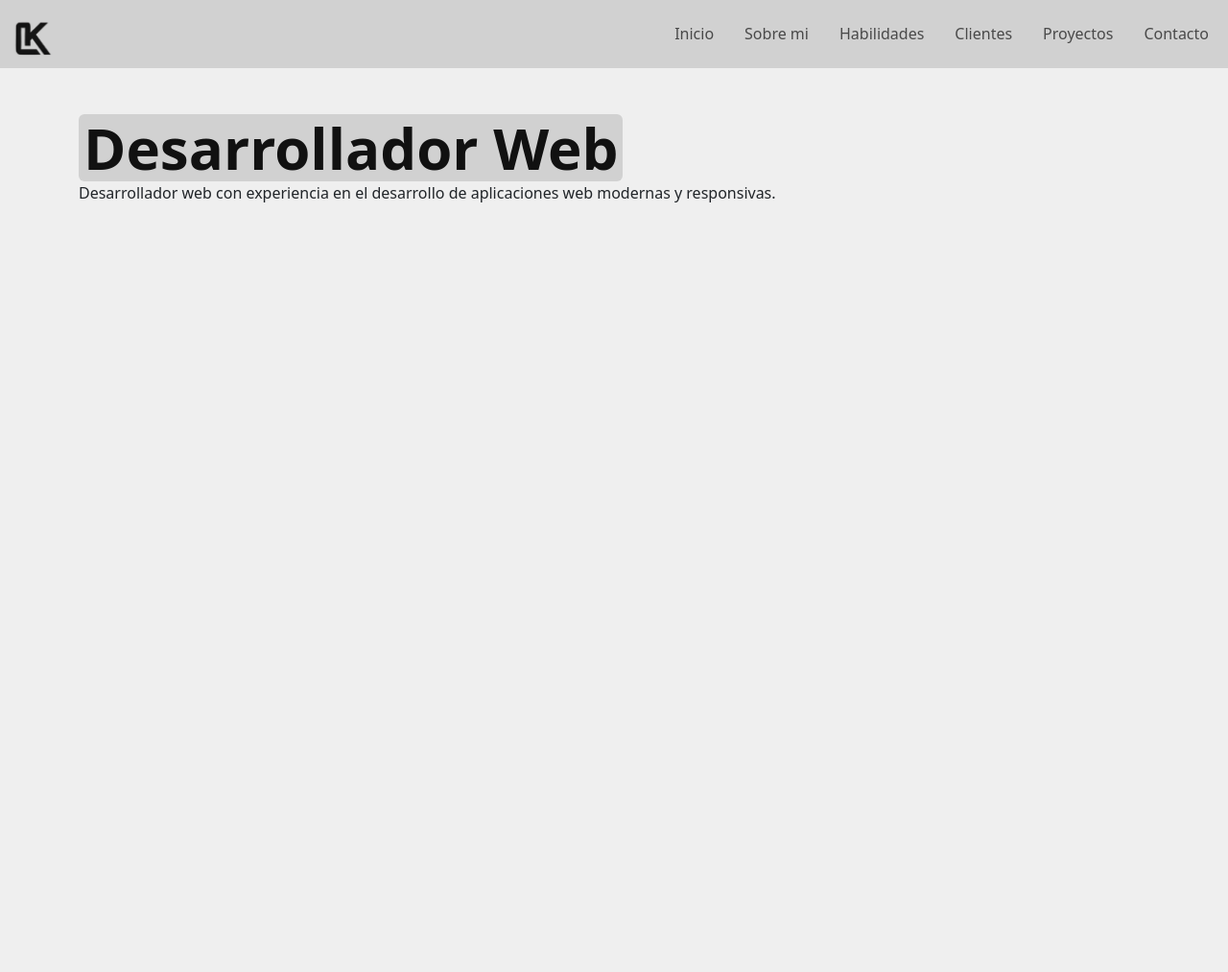
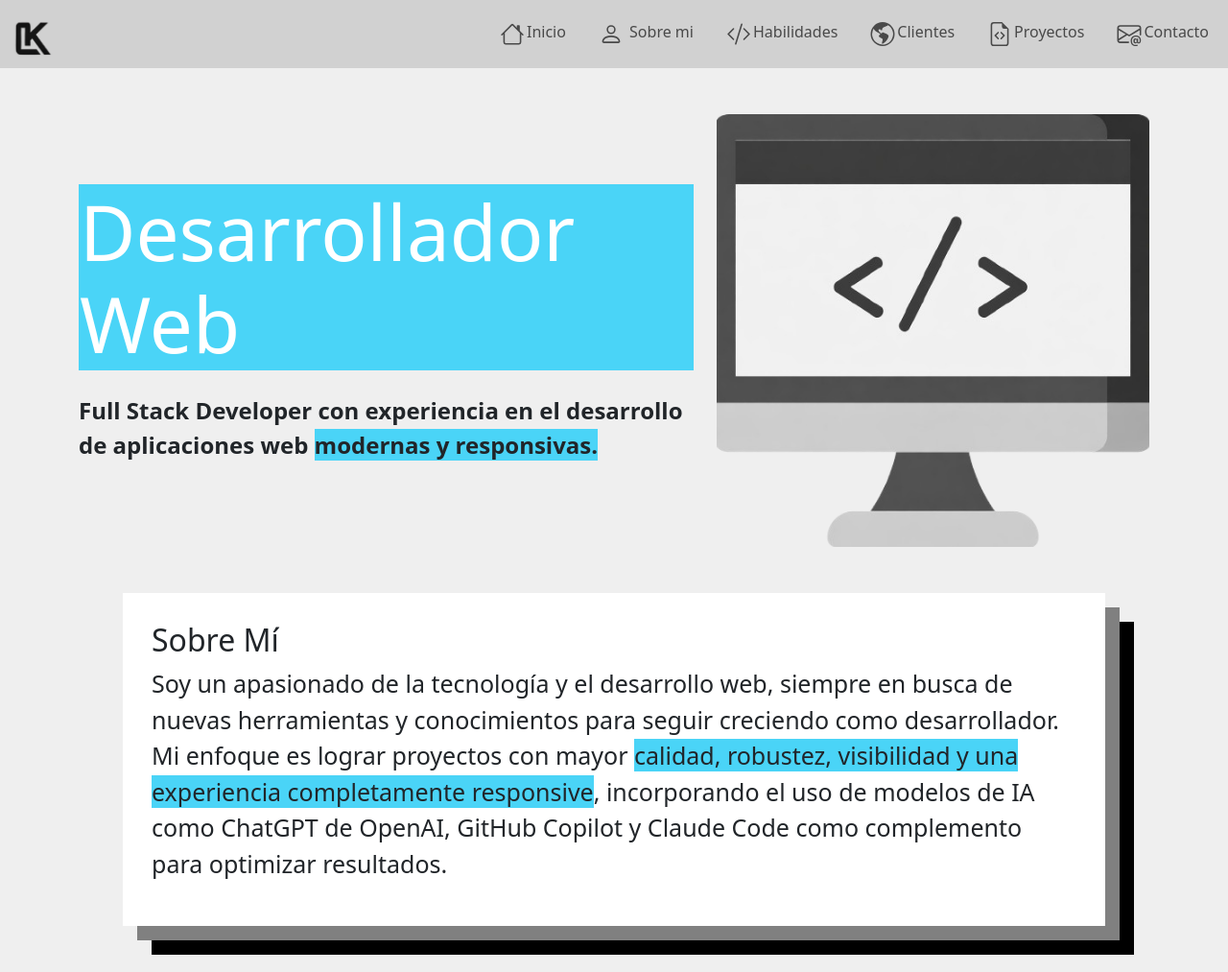
Before and after one commit to KarlosLuengas/Portafolio, a plain HTML site: page index.html in a window 1280 px wide. Shown: the whole page at 96% size. Before the commit the page ends 800 px from the top, so only its background shows below. Drawn offline with nearby package versions, Linux system fonts and the light colour scheme.

Commit message:
actualizacion-10-12-25

```diff
--- a/index.html
+++ b/index.html
@@ -20,22 +20,56 @@
       <div class="collapse navbar-collapse" id="navbarSupportedContent">
         <ul class="navbar-nav nav-underline ms-auto mb-2 mb-lg-0">
           <li class="nav-item">
-            <a class="nav-link " aria-current="page" href="#">Inicio</a>
+            <a class="nav-link  " aria-current="page" href="#"><svg xmlns="http://www.w3.org/2000/svg" width="30"
+                height="25" fill="currentColor" class="bi bi-house " viewBox="0 0 16 16">
+                <path
+                  d="M8.707 1.5a1 1 0 0 0-1.414 0L.646 8.146a.5.5 0 0 0 .708.708L2 8.207V13.5A1.5 1.5 0 0 0 3.5 15h9a1.5 1.5 0 0 0 1.5-1.5V8.207l.646.647a.5.5 0 0 0 .708-.708L13 5.793V2.5a.5.5 0 0 0-.5-.5h-1a.5.5 0 0 0-.5.5v1.293zM13 7.207V13.5a.5.5 0 0 1-.5.5h-9a.5.5 0 0 1-.5-.5V7.207l5-5z" />
+              </svg>Inicio</a>
           </li>
           <li class="nav-item">
-            <a class="nav-link" href="#">Sobre mi</a>
+            <a class="nav-link" href="#">
+              <svg xmlns="http://www.w3.org/2000/svg" width="30" height="25" fill="currentColor" class="bi bi-person"
+                viewBox="0 0 16 16">
+                <path
+                  d="M8 8a3 3 0 1 0 0-6 3 3 0 0 0 0 6m2-3a2 2 0 1 1-4 0 2 2 0 0 1 4 0m4 8c0 1-1 1-1 1H3s-1 0-1-1 1-4 6-4 6 3 6 4m-1-.004c-.001-.246-.154-.986-.832-1.664C11.516 10.68 10.289 10 8 10s-3.516.68-4.168 1.332c-.678.678-.83 1.418-.832 1.664z" />
+              </svg>
+              Sobre mi</a>
           </li>
           <li class="nav-item">
-            <a class="nav-link" href="#">Habilidades</a>
+            <a class="nav-link" href="#">
+              <svg xmlns="http://www.w3.org/2000/svg" width="30" height="25" fill="currentColor"
+                class="bi bi-code-slash" viewBox="0 0 16 16">
+                <path
+                  d="M10.478 1.647a.5.5 0 1 0-.956-.294l-4 13a.5.5 0 0 0 .956.294zM4.854 4.146a.5.5 0 0 1 0 .708L1.707 8l3.147 3.146a.5.5 0 0 1-.708.708l-3.5-3.5a.5.5 0 0 1 0-.708l3.5-3.5a.5.5 0 0 1 .708 0m6.292 0a.5.5 0 0 0 0 .708L14.293 8l-3.147 3.146a.5.5 0 0 0 .708.708l3.5-3.5a.5.5 0 0 0 0-.708l-3.5-3.5a.5.5 0 0 0-.708 0" />
+              </svg>Habilidades</a>
           </li>
           <li class="nav-item">
-            <a class="nav-link" href="#">Clientes</a>
+            <a class="nav-link" href="#">
+              <svg xmlns="http://www.w3.org/2000/svg" width="30" height="25" fill="currentColor"
+                class="bi bi-globe-americas" viewBox="0 0 16 16">
+                <path
+                  d="M8 0a8 8 0 1 0 0 16A8 8 0 0 0 8 0M2.04 4.326c.325 1.329 2.532 2.54 3.717 3.19.48.263.793.434.743.484q-.121.12-.242.234c-.416.396-.787.749-.758 1.266.035.634.618.824 1.214 1.017.577.188 1.168.38 1.286.983.082.417-.075.988-.22 1.52-.215.782-.406 1.48.22 1.48 1.5-.5 3.798-3.186 4-5 .138-1.243-2-2-3.5-2.5-.478-.16-.755.081-.99.284-.172.15-.322.279-.51.216-.445-.148-2.5-2-1.5-2.5.78-.39.952-.171 1.227.182.078.099.163.208.273.318.609.304.662-.132.723-.633.039-.322.081-.671.277-.867.434-.434 1.265-.791 2.028-1.12.712-.306 1.365-.587 1.579-.88A7 7 0 1 1 2.04 4.327Z" />
+              </svg>Clientes</a>
           </li>
           <li class="nav-item">
-            <a class="nav-link" href="#">Proyectos</a>
+            <a class="nav-link" href="#">
+              <svg xmlns="http://www.w3.org/2000/svg" width="30" height="25" fill="currentColor"
+                class="bi bi-file-earmark-code" viewBox="0 0 16 16">
+                <path
+                  d="M14 4.5V14a2 2 0 0 1-2 2H4a2 2 0 0 1-2-2V2a2 2 0 0 1 2-2h5.5zm-3 0A1.5 1.5 0 0 1 9.5 3V1H4a1 1 0 0 0-1 1v12a1 1 0 0 0 1 1h8a1 1 0 0 0 1-1V4.5z" />
+                <path
+                  d="M8.646 6.646a.5.5 0 0 1 .708 0l2 2a.5.5 0 0 1 0 .708l-2 2a.5.5 0 0 1-.708-.708L10.293 9 8.646 7.354a.5.5 0 0 1 0-.708m-1.292 0a.5.5 0 0 0-.708 0l-2 2a.5.5 0 0 0 0 .708l2 2a.5.5 0 0 0 .708-.708L5.707 9l1.647-1.646a.5.5 0 0 0 0-.708" />
+              </svg>Proyectos</a>
           </li>
           <li class="nav-item">
-            <a class="nav-link" href="#">Contacto</a>
+            <a class="nav-link" href="#">
+              <svg xmlns="http://www.w3.org/2000/svg" width="30" height="25" fill="currentColor"
+                class="bi bi-envelope-at" viewBox="0 0 16 16">
+                <path
+                  d="M2 2a2 2 0 0 0-2 2v8.01A2 2 0 0 0 2 14h5.5a.5.5 0 0 0 0-1H2a1 1 0 0 1-.966-.741l5.64-3.471L8 9.583l7-4.2V8.5a.5.5 0 0 0 1 0V4a2 2 0 0 0-2-2zm3.708 6.208L1 11.105V5.383zM1 4.217V4a1 1 0 0 1 1-1h12a1 1 0 0 1 1 1v.217l-7 4.2z" />
+                <path
+                  d="M14.247 14.269c1.01 0 1.587-.857 1.587-2.025v-.21C15.834 10.43 14.64 9 12.52 9h-.035C10.42 9 9 10.36 9 12.432v.214C9 14.82 10.438 16 12.358 16h.044c.594 0 1.018-.074 1.237-.175v-.73c-.245.11-.673.18-1.18.18h-.044c-1.334 0-2.571-.788-2.571-2.655v-.157c0-1.657 1.058-2.724 2.64-2.724h.04c1.535 0 2.484 1.05 2.484 2.326v.118c0 .975-.324 1.39-.639 1.39-.232 0-.41-.148-.41-.42v-2.19h-.906v.569h-.03c-.084-.298-.368-.63-.954-.63-.778 0-1.259.555-1.259 1.4v.528c0 .892.49 1.434 1.26 1.434.471 0 .896-.227 1.014-.643h.043c.118.42.617.648 1.12.648m-2.453-1.588v-.227c0-.546.227-.791.573-.791.297 0 .572.192.572.708v.367c0 .573-.253.744-.564.744-.354 0-.581-.215-.581-.8Z" />
+              </svg>Contacto</a>
           </li>
         </ul>
       </div>
@@ -44,10 +78,28 @@
 </header>
 
 <body>
-    <div class="container mt-5">
-      <span id="inicio"class="badge text-wrap">Desarrollador Web </span>
-      <p>Desarrollador web con experiencia en el desarrollo de aplicaciones web modernas y responsivas.</p>
+  <div class="container mt-5">
+    <div class="row align-items-center">
+      <div class="col-lg-7 text-center text-lg-start">
+        <h1 id="inicio">Desarrollador Web</h1>
+        <p id="parrafo-inicio" class="fw-bolder fs-4">Full Stack Developer con experiencia en el desarrollo de
+          aplicaciones web <span id="resaltar">modernas y responsivas.</span>
+        </p>
+      </div>
+      <div class="col-lg-5 text-center">
+        <img src="img/pcd.png" alt="" class="img-fluid" id="pcd-img">
+      </div>
     </div>
+  </div>
+  <div id="sobre-mi" class="container mt-5 mb-5">
+    <h2>Sobre Mí</h2>
+    <p>Soy un apasionado de la tecnología y el desarrollo web, siempre en busca de nuevas herramientas y conocimientos
+      para seguir creciendo como desarrollador. Mi enfoque es lograr proyectos con mayor <span id="resaltar">calidad,
+        robustez, visibilidad
+        y una experiencia completamente responsive</span>, incorporando el uso de modelos de IA como ChatGPT de OpenAI,
+      GitHub
+      Copilot y Claude Code como complemento para optimizar resultados.</p>
+  </div>
 
 </body>
 <script src="https://cdn.jsdelivr.net/npm/bootstrap@5.3.8/dist/js/bootstrap.bundle.min.js"
--- a/style.css
+++ b/style.css
@@ -1,19 +1,59 @@
 #logo {
-    width: 45px;
+  width: 45px;
 }
+
+
 body {
-    background-color: #EFEFEF;
+  background-color: #efefef;
 }
 .navbar {
-    background-color: #D1D1D1 !important;
-
+  background-color: #d1d1d1 !important;
 }
 
 #inicio {
+  padding: 1px;
+  font-size: 80px; /* Reducido ligeramente de 100px para mejor ajuste */
+  color: #fff;
+  background-color: #4ad4f7;
+  width: fit-content;
+  display: inline-block; /* Asegurar que el fondo envuelva el texto correctamente */
+}
+
+#parrafo-inicio {
+  margin-top: 1rem;
+}
+
+#sobre-mi {
+  background-color: #fff;
+  width: 80%;
+  margin: 20px auto; /* Mejor centrado */
+  padding: 30px;
+  font-size: 25px;
+  box-shadow: 15px 15px 0px #808080, 30px 30px 0px #000000;
+}
+/* usamos media queries para hacer el diseño responsive */
+@media (max-width: 992px) {
+  #inicio {
+    font-size: 60px;
+  }
+}
+
+/* usamos media queries para hacer el diseño responsive */
+@media (max-width: 768px) {
+  #inicio {
+    font-size: 40px;
+    width: 100%; /* Ancho completo en móvil se ve mejor usualmente */
     text-align: center;
-    padding: 5px;
-    font-size: 60px;
-    color: #111111;
-    background-color: #D1D1D1;
+    display: block;
+  }
 
+  #sobre-mi {
+    width: 95%;
+    margin: 20px auto;
+  }
 }
+
+#resaltar{
+    background-color: #4ad4f7;
+    width: fit-content;
+}
```
Also changed, not shown: img/pcd.png (added).
